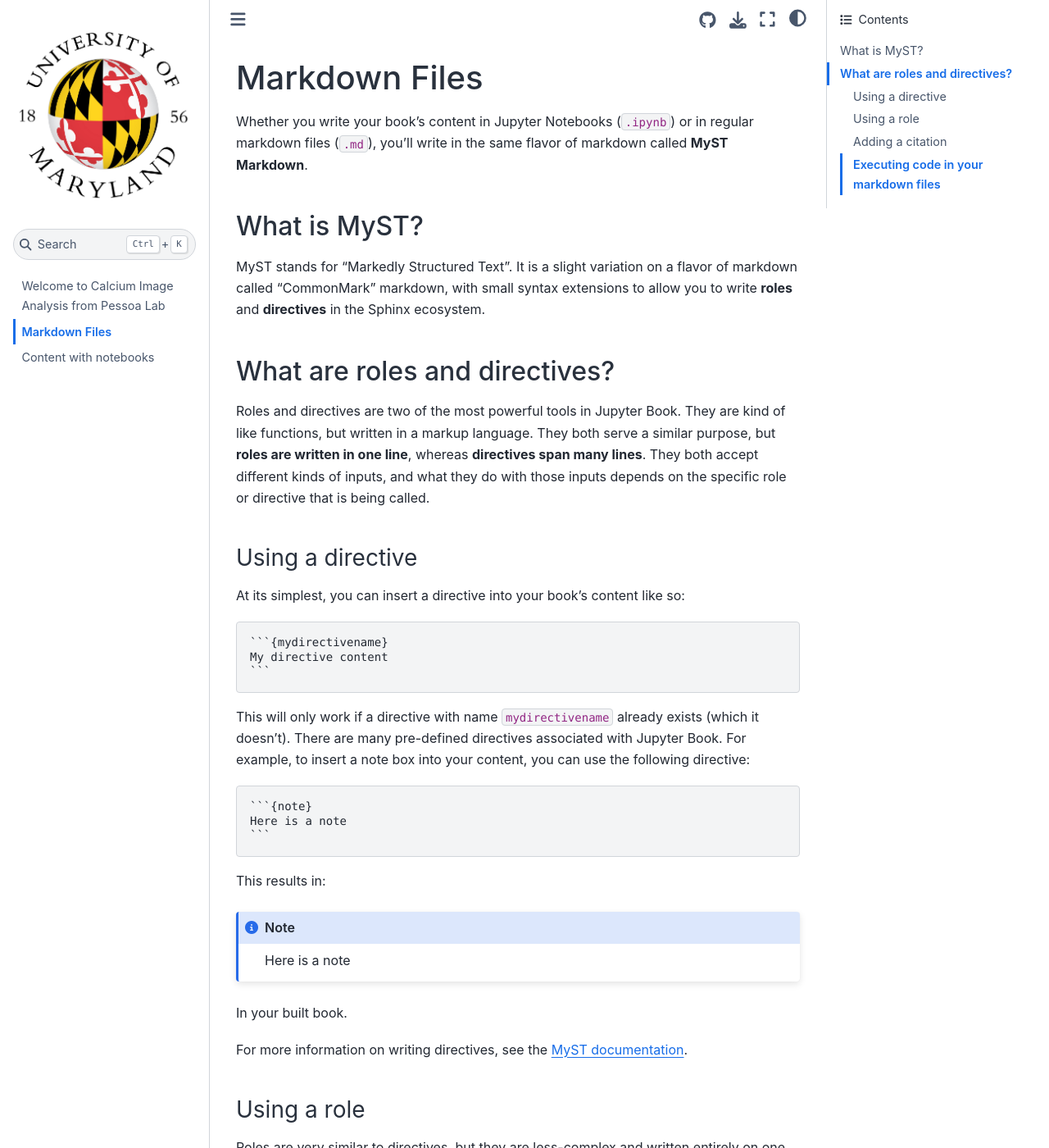
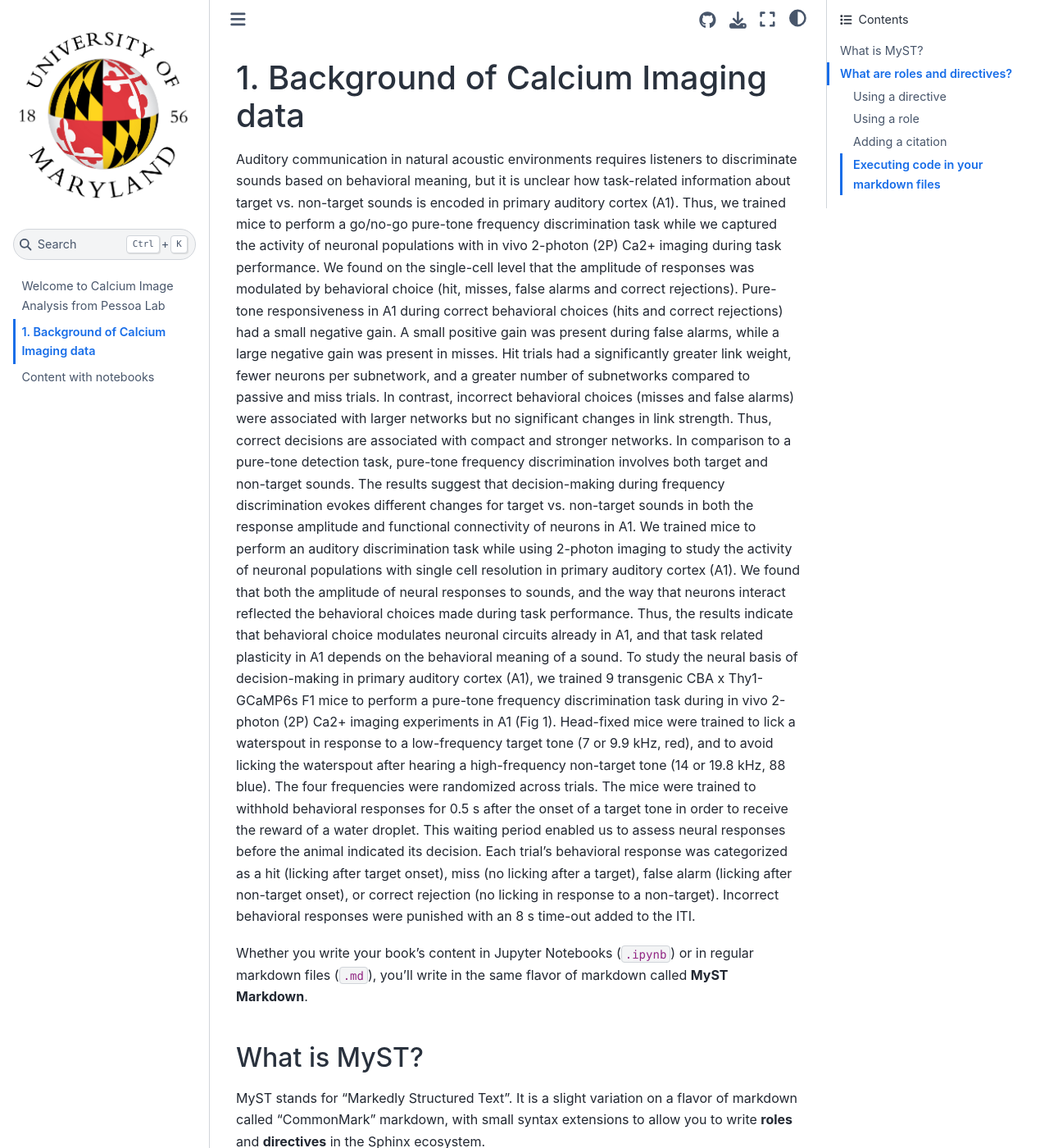
Before and after one commit to saymanowshin/sayma_nowshin, a Jupyter Book: the page built from markdown.md, in a window 1280 px wide and 1400 px high. Shown: the whole window at 82% size. Built offline with Jupyter Book 1.0.4 settings and Sphinx 7.4.7 and the Sphinx Book theme 1.1.4, drawn with Linux system fonts in a browser that asks for light colours; cross-references to code outside the pages are shown as plain code.

Commit message:
Update markdown.md

```diff
--- a/markdown.md
+++ b/markdown.md
@@ -1,4 +1,12 @@
-# Markdown Files
+# 1. Background of Calcium Imaging data
+
+Auditory communication in natural acoustic environments requires listeners to discriminate sounds based on behavioral meaning, but it is unclear how task-related information about target vs. non-target sounds is encoded in primary auditory cortex (A1). Thus, we trained mice to perform a go/no-go pure-tone frequency discrimination task while we captured the activity of neuronal populations with in vivo 2-photon (2P) Ca2+ imaging during task performance. We found on the single-cell level that the amplitude of responses was modulated by behavioral choice (hit, misses, false alarms and correct rejections). Pure-tone responsiveness in A1 during correct behavioral choices (hits and correct rejections) had a small negative gain. A small positive gain was present during false alarms, while a large negative gain was present in misses.
+Hit trials had a significantly greater link weight, fewer neurons per subnetwork, and a greater number of subnetworks compared to passive and miss trials. In contrast, incorrect behavioral choices (misses and false alarms) were associated with larger networks but no significant changes in link strength. Thus, correct decisions are associated with compact and stronger networks. In comparison to a pure-tone detection task, pure-tone frequency discrimination involves both target and non-target sounds. The results suggest that decision-making during frequency discrimination evokes different changes for target vs. non-target sounds in both the response amplitude and functional connectivity of neurons in A1.
+We trained mice to perform an auditory discrimination task while using 2-photon imaging to study the activity of neuronal populations with single cell resolution in primary auditory cortex (A1). We found that both the amplitude of neural responses to sounds, and the way that neurons interact reflected the behavioral choices made during task performance. Thus, the results indicate that behavioral choice modulates neuronal circuits already in A1, and that task related plasticity in A1 depends on the behavioral meaning of a sound.
+To study the neural basis of decision-making in primary auditory cortex (A1), we trained 9 transgenic CBA x Thy1-GCaMP6s F1 mice to perform a pure-tone frequency discrimination task during in vivo 2-photon (2P) Ca2+ imaging experiments in A1 (Fig 1). Head-fixed mice were trained to lick a waterspout in response to a low-frequency target tone (7 or 9.9 kHz, red), and to avoid licking the waterspout after hearing a high-frequency non-target tone (14 or 19.8 kHz, 88 blue). The four frequencies were randomized across trials. The mice were trained to withhold behavioral responses for 0.5 s after the onset of a target tone in order to receive the reward of a water droplet. This waiting period enabled us to assess neural responses before the animal indicated its decision.
+Each trial’s behavioral response was categorized as a hit (licking after target onset), miss (no licking after a target), false alarm (licking after non-target onset), or correct rejection (no licking in response to a non-target). Incorrect behavioral responses were punished with an 8 s time-out added to the ITI.
+
+
 
 Whether you write your book's content in Jupyter Notebooks (`.ipynb`) or
 in regular markdown files (`.md`), you'll write in the same flavor of markdown
```
